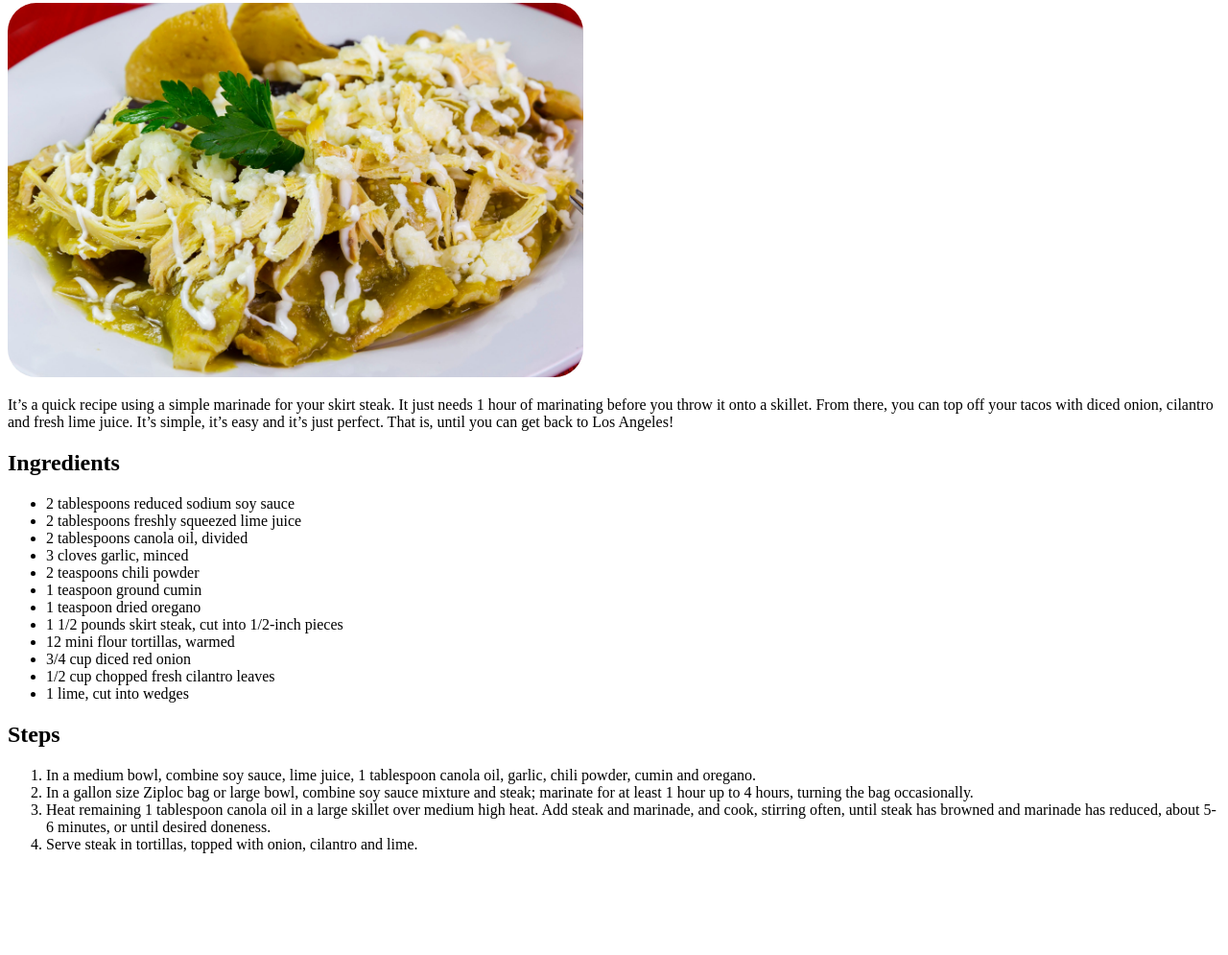
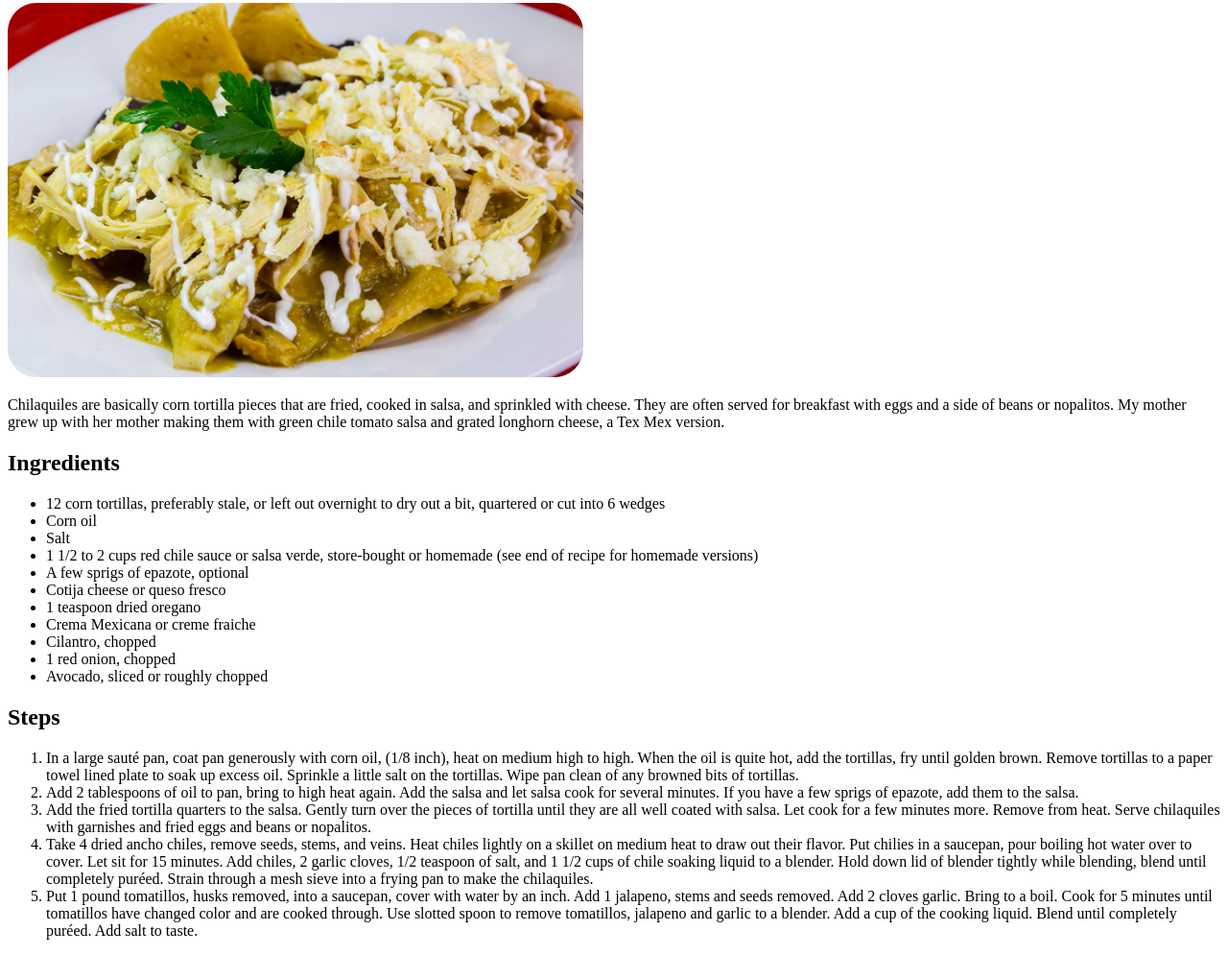
Before and after one commit to axelquartz/odin-recipes, a plain HTML site: page recipes/chilaquiles.html in a window 1280 px wide. Shown: the part 136-1131 px from the top of the page at 96% size. Before the commit the page ends 1041 px from the top, so only its background shows below. Drawn offline with Linux system fonts and the light colour scheme.

Commit message:
Added the complete information of every recipe page (text and photos)
Now every line of text is added to every recipe page, and the general skeleton of the website is completed. From now on I will pass to the style of the site.

```diff
--- a/recipes/chilaquiles.html
+++ b/recipes/chilaquiles.html
@@ -7,35 +7,44 @@
     <title>Chilaquiles</title>
 </head>
 <body>
-     <h3><em>Easy, quick, authentic carne asada street tacos you can now make right at home! Top with onion, cilantro + fresh lime juice! SO GOOD!</em></h3>
     <h1>Chilaquiles</h1>
+    <h3><em>Do you like enchiladas? Chilaquiles are basically the same ingredients, but with a lot less work. No rolling.</em></h3>
     <br>
     <img src="../images/chilaquiles.jpeg" alt="Plato con chilaquiles" style="width: 600px; border-radius: 30px;">
     <br>
-    <p>It’s a quick recipe using a simple marinade for your skirt steak. It just needs 1 hour of marinating before you throw it onto a skillet. From there, you can top off your tacos with diced onion, cilantro and fresh lime juice.
+    <p>Chilaquiles are basically corn tortilla pieces that are fried, cooked in salsa, and sprinkled with cheese. They are often served for breakfast with eggs and a side of beans or nopalitos.
 
-        It’s simple, it’s easy and it’s just perfect. That is, until you can get back to Los Angeles!</p>
+
+        My mother grew up with her mother making them with green chile tomato salsa and grated longhorn cheese, a Tex Mex version.</p>
         <h2>Ingredients</h2>
         <ul>
-            <li>2 tablespoons reduced sodium soy sauce</li>
-            <li>2 tablespoons freshly squeezed lime juice</li>
-            <li>2 tablespoons canola oil, divided</li>
-            <li>3 cloves garlic, minced</li>
-            <li>2 teaspoons chili powder</li>
-            <li>1 teaspoon ground cumin</li>
+            <li>12 corn tortillas, preferably stale, or left out overnight to dry out a bit, quartered or cut into 6 wedges</li>
+            <li>Corn oil</li>
+            <li>Salt</li>
+            <li>1 1/2 to 2 cups red chile sauce or salsa verde, store-bought or homemade (see end of recipe for homemade versions)</li>
+            <li>A few sprigs of epazote, optional</li>
+            <li>Cotija cheese or queso fresco</li>
             <li>1 teaspoon dried oregano</li>
-            <li>1 1/2 pounds skirt steak, cut into 1/2-inch pieces</li>
-            <li>12 mini flour tortillas, warmed</li>
-            <li>3/4 cup diced red onion</li>
-            <li>1/2 cup chopped fresh cilantro leaves</li>
-            <li>1 lime, cut into wedges</li>
+            <li>Crema Mexicana or creme fraiche</li>
+            <li>Cilantro, chopped</li>
+            <li>1 red onion, chopped</li>
+            <li>Avocado, sliced or roughly chopped</li>
         </ul>
         <h2>Steps</h2>
         <ol>
-            <li>In a medium bowl, combine soy sauce, lime juice, 1 tablespoon canola oil, garlic, chili powder, cumin and oregano.</li>
-            <li>In a gallon size Ziploc bag or large bowl, combine soy sauce mixture and steak; marinate for at least 1 hour up to 4 hours, turning the bag occasionally.</li>
-            <li>Heat remaining 1 tablespoon canola oil in a large skillet over medium high heat. Add steak and marinade, and cook, stirring often, until steak has browned and marinade has reduced, about 5-6 minutes, or until desired doneness.</li>
-            <li>Serve steak in tortillas, topped with onion, cilantro and lime.</li>
+            <li>In a large sauté pan, coat pan generously with corn oil, (1/8 inch), heat on medium high to high. When the oil is quite hot, add the tortillas, fry until golden brown.
+
+                Remove tortillas to a paper towel lined plate to soak up excess oil. Sprinkle a little salt on the tortillas.
+
+                Wipe pan clean of any browned bits of tortillas.</li>
+            <li>Add 2 tablespoons of oil to pan, bring to high heat again. Add the salsa and let salsa cook for several minutes. If you have a few sprigs of epazote, add them to the salsa.</li>
+            <li>Add the fried tortilla quarters to the salsa. Gently turn over the pieces of tortilla until they are all well coated with salsa. Let cook for a few minutes more.
+
+                Remove from heat. Serve chilaquiles with garnishes and fried eggs and beans or nopalitos.</li>
+            <li>Take 4 dried ancho chiles, remove seeds, stems, and veins. Heat chiles lightly on a skillet on medium heat to draw out their flavor. Put chilies in a saucepan, pour boiling hot water over to cover. Let sit for 15 minutes. Add chiles, 2 garlic cloves, 1/2 teaspoon of salt, and 1 1/2 cups of chile soaking liquid to a blender. Hold down lid of blender tightly while blending, blend until completely puréed. Strain through a mesh sieve into a frying pan to make the chilaquiles.</li>
+            <li>
+                Put 1 pound tomatillos, husks removed, into a saucepan, cover with water by an inch. Add 1 jalapeno, stems and seeds removed. Add 2 cloves garlic. Bring to a boil. Cook for 5 minutes until tomatillos have changed color and are cooked through. Use slotted spoon to remove tomatillos, jalapeno and garlic to a blender. Add a cup of the cooking liquid. Blend until completely puréed. Add salt to taste.
+            </li>
         </ol>
 </body>
 </html>
```
Also changed, not shown: recipes/pizza.html (+13 -17 lines), recipes/tacos.html (+1 -1 lines), recipes/tortas_ahogadas.html (+13 -18 lines).
